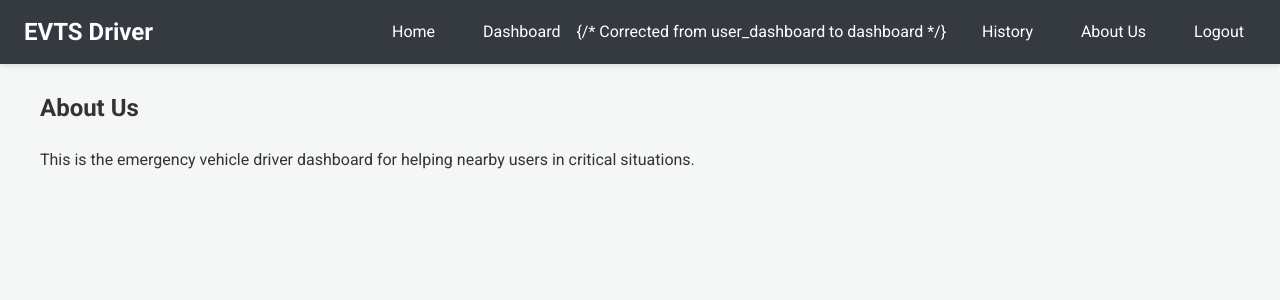
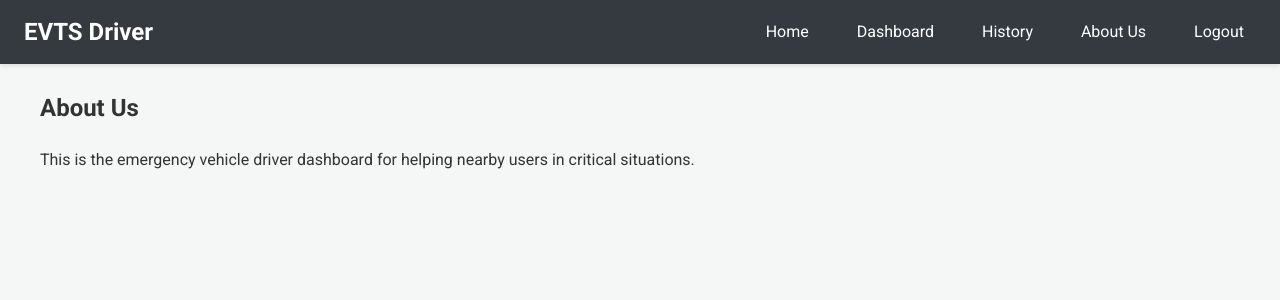
Before and after one commit to Munalthapa710/college_project, a Flask app: page /driver-about in a window 1280 px wide. Shown: the top 300 px of the page. Run offline with Flask 3, Linux system fonts and the light colour scheme; a user stored in the database is signed in.

Commit message:
lil changes

```diff
--- a/templates/driver_base.html
+++ b/templates/driver_base.html
@@ -4,14 +4,14 @@
     <title>{{ title or "Driver Panel" }} - EVTS</title>
     <link href="https://fonts.googleapis.com/css2?family=Roboto:wght@300;400;500;700&display=swap" rel="stylesheet">
     <link rel="stylesheet" href="{{ url_for('static', filename='css/dashboard_styles.css') }}">
-    {% block head_extra %}{% endblock %} <!-- For dashboard specific CSS/JS links -->
+    {% block head_extra %}{% endblock %}
 </head>
 <body>
     <nav class="navbar driver-navbar">
         <a href="{{ url_for('driver_home') }}" class="nav-brand">EVTS Driver</a>
         <div class="nav-links">
             <a href="{{ url_for('driver_home') }}">Home</a>
-            <a href="{{ url_for('dashboard') }}">Dashboard</a> {/* Corrected from user_dashboard to dashboard */}
+            <a href="{{ url_for('dashboard') }}">Dashboard</a>
             <a href="{{ url_for('driver_history') }}">History</a>
             <a href="{{ url_for('driver_about') }}">About Us</a>
             <a href="{{ url_for('logout') }}">Logout</a>
```
Also changed, not shown: instance/database.db.
